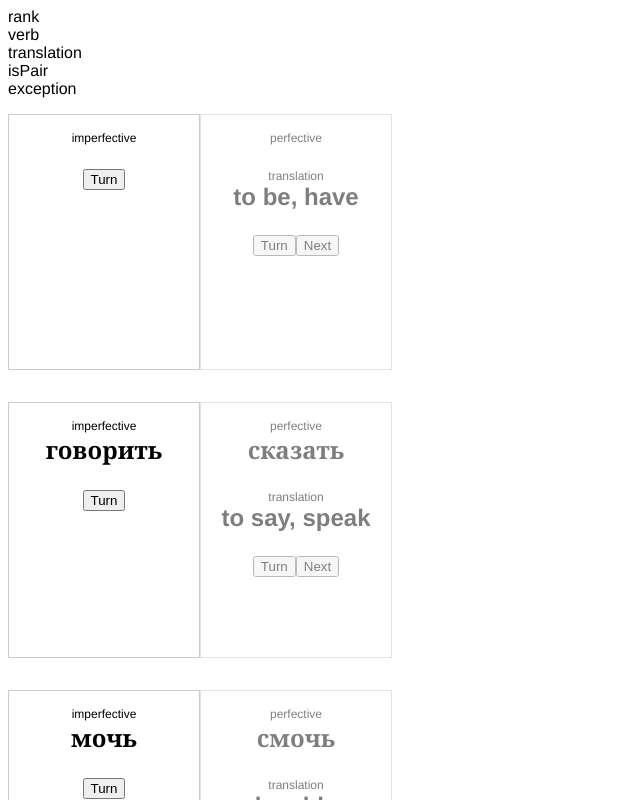
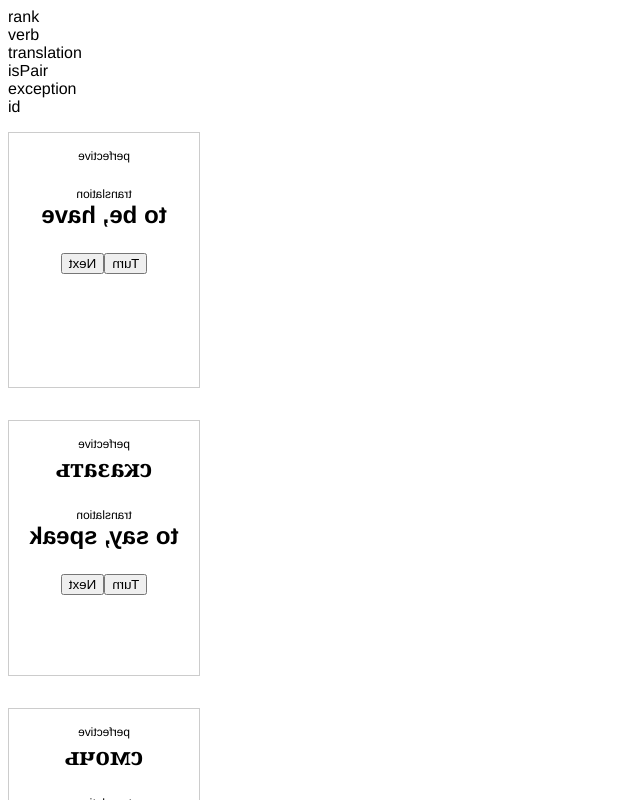
Before and after one commit to jaronbarends/russian-verbs, a Vue app: page / in a window 1280 px wide. Shown: the top 800 px of the page, without its empty margins (0-640 px from the left). Built offline with nearby package versions, Linux system fonts and the light colour scheme.

Commit message:
turning cards

```diff
--- a/src/App.vue
+++ b/src/App.vue
@@ -21,8 +21,11 @@ export default {
       // .get("/data/some-verbs.json")
       .get("/data/500-verbs.json")
       .then(response => {
-        console.log(response);
-        // this.$store.getters.verbs = response.data;
+        // console.log(response);
+        const data = response.data;
+        data.forEach((entry, i) => {
+          entry.id = i;
+        });
         this.$store.state.verbs = response.data;
       })
       .catch(error => {
@@ -45,6 +48,10 @@ export default {
     font-family: 'Avenir', Helvetica, Arial, sans-serif;
   }
 
+  button {
+    cursor: pointer;
+  }
+
   .in-russian {
     font-family: Georgia, 'Times New Roman', Times, serif;
   }
--- a/src/components/CardFace.vue
+++ b/src/components/CardFace.vue
@@ -1,6 +1,5 @@
 <template>
   <div :class="cssClasses.face">
-
     <div  v-if="faceConfig.imperfective">
       <h3 :class="$style['verb-property']">imperfective</h3>
       <h2 :class="$style['verb-card__title']" class="in-russian">{{ verb.imperfective }}</h2>
@@ -29,8 +28,8 @@
     <div
       v-else
       class="card-actions">
-      <button @click="$emit('flip');" class="btn btn--secondary">Turn</button>
-      <button @click="$emit('flip');" class="btn btn--primary">Next</button>
+      <button @click="turnClick" class="btn btn--secondary">Turn</button>
+      <button @click="nextClick" class="btn btn--primary">Next</button>
     </div>
 
     <!-- <div  -->
@@ -71,6 +70,16 @@ export default {
       };
     }
   },
+  methods: {
+    turnClick() {
+      console.log('turn');
+      this.$emit('flip');
+    },
+    nextClick() {
+      console.log('next');
+      this.$emit('flip');
+    },
+  },
 }
 </script>
 
@@ -78,13 +87,13 @@ export default {
   .card-face {
     border: 1px solid var(--color-grey-light);
     padding: 1rem;
-    width: 12rem;
-    height: 16rem;
     text-align: center;
+    background: white;
   }
 
   .card-face--is-hidden {
-    opacity: 0.5;
+    /* opacity: 0.5; */
+    pointer-events: none;
   }
 
   h2 {
--- a/src/components/CardItem.vue
+++ b/src/components/CardItem.vue
@@ -1,5 +1,6 @@
 <template>
   <li :class="$style['card-item']">
+    <div :class="cardClasses">
       <card-face
         :verb="verb"
         side="sideA"
@@ -12,8 +13,9 @@
         side="sideB"
         ref="sideB"
         :isActive="activeFace === 'sideB'"
-      :class="$style['card-face']"
+        :class="sideBClasses"
         @flip="flipCard" />
+    </div>
   </li>
 </template>
 <script>
@@ -24,6 +26,24 @@ export default {
     return {
       activeFace: 'sideA',
     };
+  },
+  computed: {
+    cardClasses() {
+      const itemClass = this.$style['card'];
+      const sideBActiveClass = this.$style['side-b-active'];
+      return {
+        [itemClass]: true,
+        [sideBActiveClass]: this.activeFace === 'sideB',
+      };
+    },
+    sideBClasses() {
+      const faceClass = this.$style['card-face'];
+      const sideBClass = this.$style['card-face--side-b'];
+      return {
+        [faceClass]: true,
+        [sideBClass]: true,
+      };
+    }
   },
   props: {
     verb: {
@@ -44,11 +64,39 @@ export default {
 
 <style module>
   .card-item {
+    /* wrapper around card */
+    position: relative;
     margin-bottom: 2em;
+    perspective: 1000px;
+    width: 12rem;
+    height: 16rem;
   }
 
+  .card {
+    position: absolute;
+    top: 0;
+    left: 0;
+    width: 100%;
+    height: 100%;
+    transform-style: preserve-3d;
+    transition: transform 0.3s ease-in-out;
+  }
+
+  .side-b-active {
+    transform: rotateY(-180deg);
+  }
+
+  /* only card-face styles that have to do with its styling in relation to the parent */
   .card-face {
-    display: inline-block;
-    vertical-align: bottom;
+    position: absolute;
+    top: 0;
+    left: 0;
+    display: block;
+    width: 100%;
+    height: 100%;
+  }
+
+  .card-face--side-b {
+    transform: rotateY(180deg);
   }
 </style>
--- a/src/store/store.js
+++ b/src/store/store.js
@@ -25,6 +25,9 @@ export const store = new Vuex.Store({
         perfective: true,
       },
       questionSide: 'sideA',
+    },
+    progress: {
+      currIdx: 0,
     }
 	},
 	getters,
```
Lines whose indentation alone changed are shown as unchanged.
